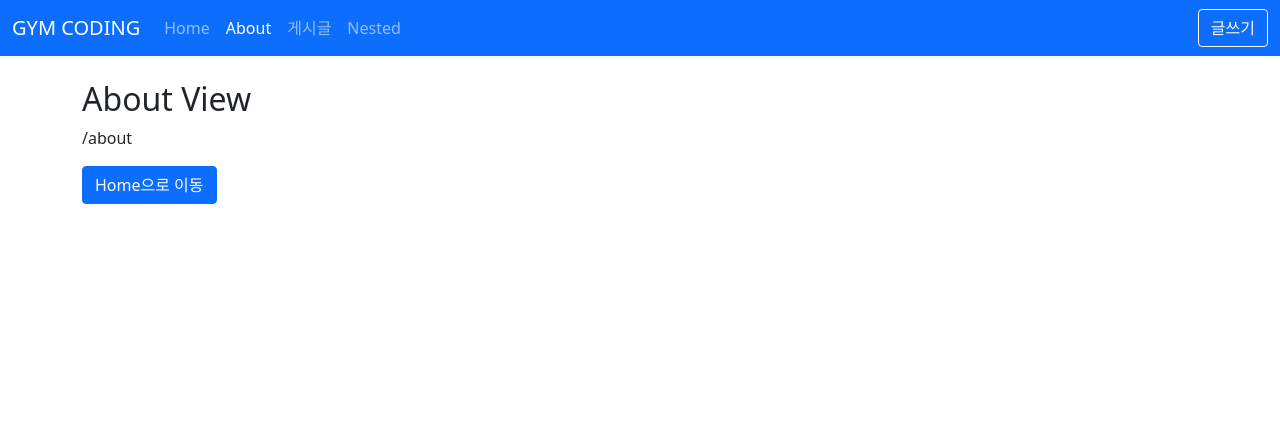
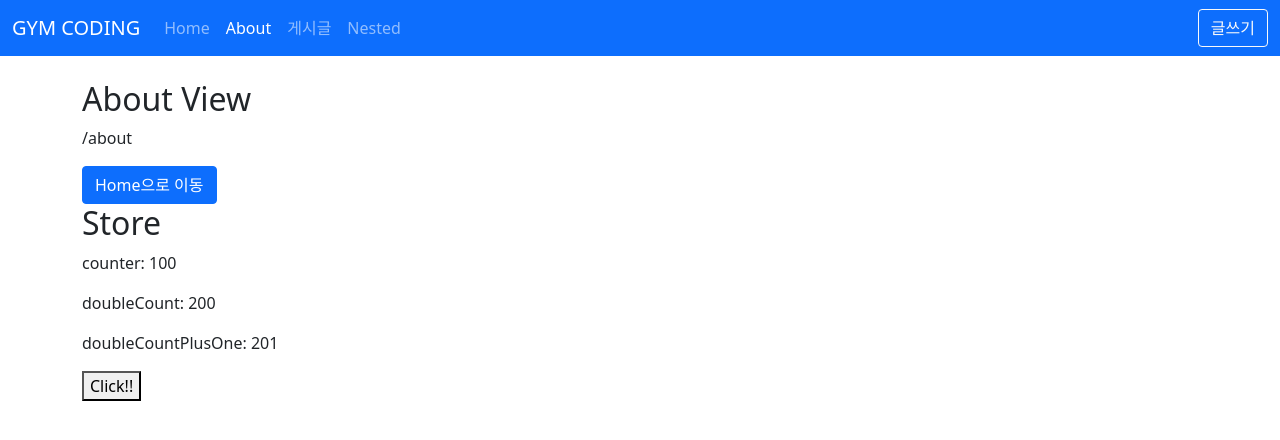
Before and after one commit to gymcoding/vue3-posts, a Vue app: page /about in a window 1280 px wide. Shown: the top 440 px of the page. Built offline with nearby package versions, Linux system fonts and the light colour scheme.

Commit message:
24_pinia_basic

```diff
--- a/components.d.ts
+++ b/components.d.ts
@@ -8,7 +8,6 @@ declare module '@vue/runtime-core' {
     AppAlert: typeof import('./src/components/app/AppAlert.vue')['default']
     AppCard: typeof import('./src/components/app/AppCard.vue')['default']
     AppError: typeof import('./src/components/app/AppError.vue')['default']
-    'AppError copy': typeof import('./src/components/app/AppError copy.vue')['default']
     AppGrid: typeof import('./src/components/app/AppGrid.vue')['default']
     AppLoading: typeof import('./src/components/app/AppLoading.vue')['default']
     AppModal: typeof import('./src/components/app/AppModal.vue')['default']
--- a/package.json
+++ b/package.json
@@ -13,6 +13,7 @@
     "bootstrap": "^5.1.3",
     "bootstrap-icons": "^1.8.1",
     "dayjs": "^1.11.2",
+    "pinia": "^2.0.14",
     "vue": "^3.2.33",
     "vue-router": "^4.0.15"
   },
--- /dev/null
+++ b/src/stores/counter.js
@@ -0,0 +1,18 @@
+import { defineStore } from 'pinia';
+
+export const useCounterStore = defineStore('counter', {
+	state: () => ({
+		counter: 1,
+	}),
+	getters: {
+		doubleCount: state => state.counter * 2,
+		doubleCountPlusOne() {
+			return this.doubleCount + 1;
+		},
+	},
+	actions: {
+		increment() {
+			this.counter++;
+		},
+	},
+});
--- a/src/views/AboutView.vue
+++ b/src/views/AboutView.vue
@@ -5,14 +5,30 @@
 		<button class="btn btn-primary" @click="$router.push('/')">
 			Home으로 이동
 		</button>
+		<h2>Store</h2>
+		<p>counter: {{ counter }}</p>
+		<p>doubleCount: {{ doubleCount }}</p>
+		<p>doubleCountPlusOne: {{ doubleCountPlusOne }}</p>
+		<button @click="increment()">Click!!</button>
 	</div>
 </template>
 
 <script setup>
 import { useRoute } from 'vue-router';
+import { useCounterStore } from '@/stores/counter';
+import { storeToRefs } from 'pinia';
 
 const route = useRoute();
 console.log('route.path: ', route.path);
+
+const store = useCounterStore();
+
+const { counter, doubleCount, doubleCountPlusOne } = storeToRefs(store);
+const { increment } = store;
+counter.value = 100;
+// increment();
+// increment();
+// increment();
 </script>
 
 <style lang="scss" scoped></style>
```
Also changed, not shown: src/main.js (+2 -10 lines), src/stores/auth.js (added), 1 other file (tests, documents, lock files or other folders).
